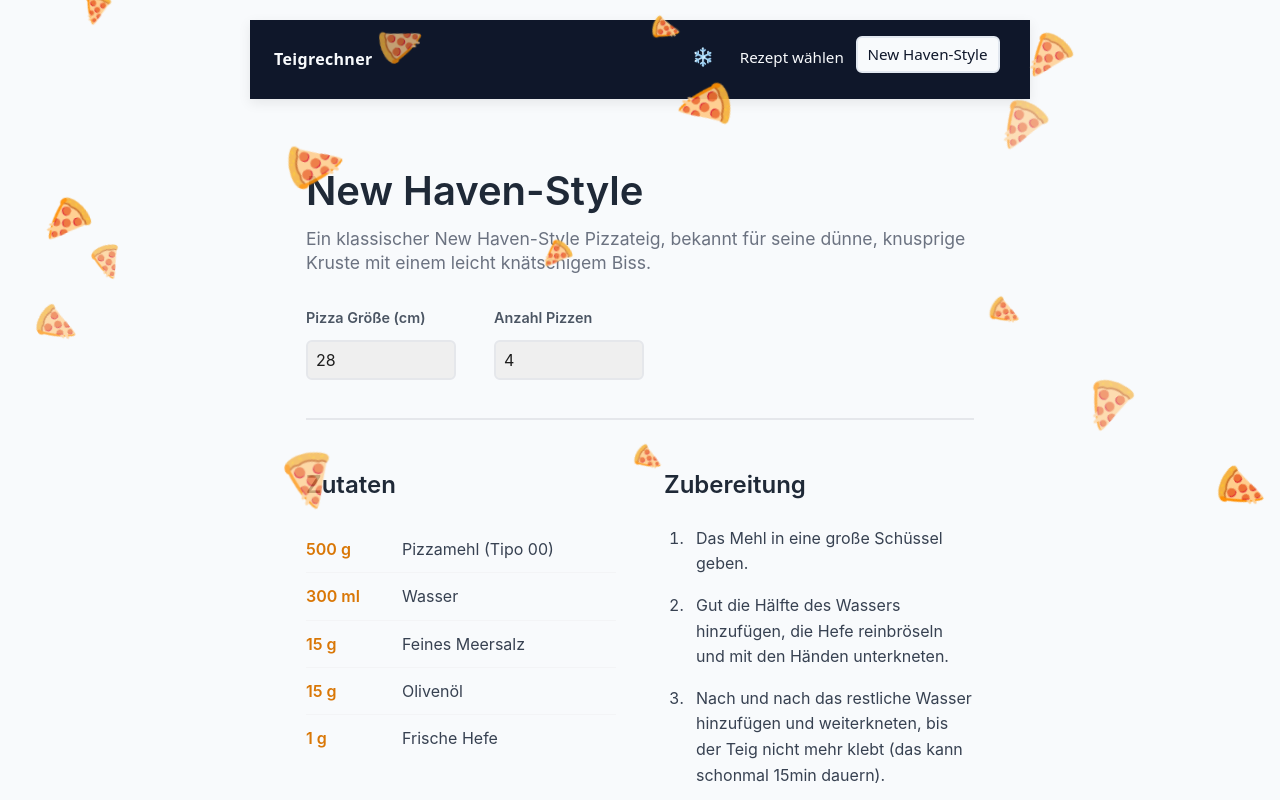
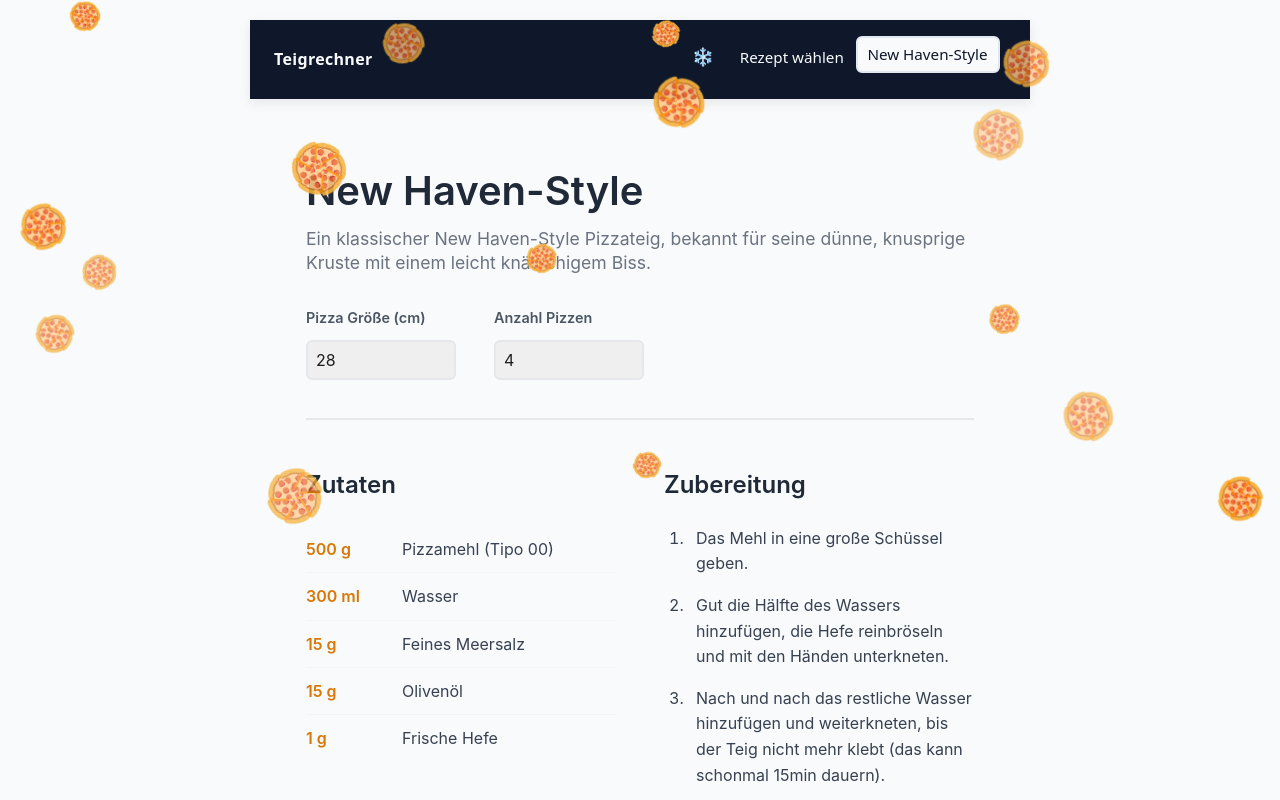
Before and after one commit to SoulKa/teigrechner, a Vue app: page / in a window 1280 px wide. Shown: the top 800 px of the page. Built offline with nearby package versions, Linux system fonts and the light colour scheme.

Commit message:
feat: whole pizzas falling down

```diff
--- a/src/components/PizzaSnow.vue
+++ b/src/components/PizzaSnow.vue
@@ -29,7 +29,9 @@ interface Particle {
   size: number
   color: string
   image?: string
+  emoji?: string
   spin?: number
+  initialRotation?: number
 }
 
 const snowflakes = ref<Snowflake[]>([])
@@ -70,12 +72,18 @@ const FLIP_DURATION = 400
 watch(
   () => props.emoji,
   (newEmoji) => {
-    snowflakes.value.forEach((s) => { s.flipping = true })
+    snowflakes.value.forEach((s) => {
+      s.flipping = true
+    })
     setTimeout(() => {
-      snowflakes.value.forEach((s) => { s.emoji = newEmoji ?? '🍕' })
+      snowflakes.value.forEach((s) => {
+        s.emoji = newEmoji ?? '🍕'
+      })
     }, FLIP_DURATION / 2)
     setTimeout(() => {
-      snowflakes.value.forEach((s) => { s.flipping = false })
+      snowflakes.value.forEach((s) => {
+        s.flipping = false
+      })
     }, FLIP_DURATION)
   },
 )
@@ -107,7 +115,9 @@ const explodePizza = (event: MouseEvent, snowflake: Snowflake) => {
       const angle = (Math.PI * 2 * i) / sliceCount + (Math.random() - 0.5) * 0.3
       particles.value.push({
         id: nextId++,
-        x, y, angle,
+        x,
+        y,
+        angle,
         distance: 100 + Math.random() * 80,
         size: 20 + Math.random() * 16, // 20-36px
         color: '',
@@ -120,22 +130,26 @@ const explodePizza = (event: MouseEvent, snowflake: Snowflake) => {
       particles.value = particles.value.filter((p) => p.id >= cutoff || p.image !== onionSlice)
     }, 1000)
   } else {
-    const colors = ['#ff6b6b', '#feca57', '#48dbfb', '#ff9ff3', '#54a0ff', '#00d2d3']
-    const particleCount = 45 + Math.floor(Math.random() * 55) // 45-100 particles
-    for (let i = 0; i < particleCount; i++) {
-      const angle = (Math.PI * 2 * i) / particleCount + (Math.random() - 0.5) * 0.5
+    const sliceCount = 6
+    for (let i = 0; i < sliceCount; i++) {
+      const angle = (i * 60 - 90) * (Math.PI / 180)
       particles.value.push({
         id: nextId++,
-        x, y, angle,
-        distance: 80 + Math.random() * 60,
-        size: 4 + Math.random() * 6,
-        color: colors[Math.floor(Math.random() * colors.length)]!,
+        x,
+        y,
+        angle,
+        distance: 90 + Math.random() * 60,
+        size: 28,
+        color: '',
+        emoji: '🍕',
+        initialRotation: i * 60,
+        spin: 0,
       })
     }
     setTimeout(() => {
-      const cutoff = nextId - particleCount
+      const cutoff = nextId - sliceCount
       particles.value = particles.value.filter((p) => p.id >= cutoff)
-    }, 800)
+    }, 1000)
   }
 }
 </script>
@@ -155,7 +169,22 @@ const explodePizza = (event: MouseEvent, snowflake: Snowflake) => {
       }"
       @click="(e) => explodePizza(e, snowflake)"
     >
-      <span class="emoji" :class="{ flipping: snowflake.flipping }">{{ snowflake.emoji }}</span>
+      <div
+        v-if="snowflake.emoji === '🍕'"
+        class="emoji pizza-wheel"
+        :class="{ flipping: snowflake.flipping }"
+      >
+        <span
+          v-for="i in 6"
+          :key="i"
+          class="pizza-slice"
+          :style="{ transform: `rotate(${(i - 1) * 60}deg)` }"
+          >🍕</span
+        >
+      </div>
+      <span v-else class="emoji" :class="{ flipping: snowflake.flipping }">{{
+        snowflake.emoji
+      }}</span>
     </div>
     <template v-for="particle in particles" :key="particle.id">
       <img
@@ -172,6 +201,20 @@ const explodePizza = (event: MouseEvent, snowflake: Snowflake) => {
           '--spin': `${particle.spin ?? 0}deg`,
         }"
       />
+      <span
+        v-else-if="particle.emoji"
+        class="particle particle-emoji"
+        :style="{
+          left: `${particle.x}px`,
+          top: `${particle.y}px`,
+          fontSize: `${particle.size}px`,
+          '--angle': `${particle.angle}rad`,
+          '--distance': `${particle.distance}px`,
+          '--spin': `${particle.spin ?? 0}deg`,
+          '--initial-rotation': `${particle.initialRotation ?? 0}deg`,
+        }"
+        >{{ particle.emoji }}</span
+      >
       <div
         v-else
         class="particle"
@@ -219,15 +262,34 @@ const explodePizza = (event: MouseEvent, snowflake: Snowflake) => {
   display: inline-block;
 }
 
+.pizza-wheel {
+  display: inline-grid;
+}
+
+.pizza-slice {
+  grid-area: 1 / 1;
+  display: inline-block;
+  transform-origin: 70% 80%;
+  font-size: 0.6em;
+}
+
 .emoji.flipping {
   animation: emoji-flip v-bind('FLIP_DURATION + "ms"') linear forwards;
 }
 
 @keyframes emoji-flip {
-  0%   { transform: scaleX(1); }
-  40%  { transform: scaleX(0); }
-  60%  { transform: scaleX(0); }
-  100% { transform: scaleX(1); }
+  0% {
+    transform: scaleX(1);
+  }
+  40% {
+    transform: scaleX(0);
+  }
+  60% {
+    transform: scaleX(0);
+  }
+  100% {
+    transform: scaleX(1);
+  }
 }
 
 .particle {
@@ -241,6 +303,28 @@ const explodePizza = (event: MouseEvent, snowflake: Snowflake) => {
   border-radius: 0;
   background: none;
   animation: burst-image 1s ease-out forwards;
+}
+
+.particle-emoji {
+  position: fixed;
+  pointer-events: none;
+  line-height: 1;
+  animation: burst-emoji 1s ease-out forwards;
+}
+
+@keyframes burst-emoji {
+  0% {
+    transform: translate(0, 0) rotate(var(--initial-rotation));
+    opacity: 1;
+  }
+  100% {
+    transform: translate(
+        calc(cos(var(--angle)) * var(--distance)),
+        calc(sin(var(--angle)) * var(--distance))
+      )
+      rotate(calc(var(--initial-rotation) + var(--spin)));
+    opacity: 0;
+  }
 }
 
 @keyframes burst-image {
```
